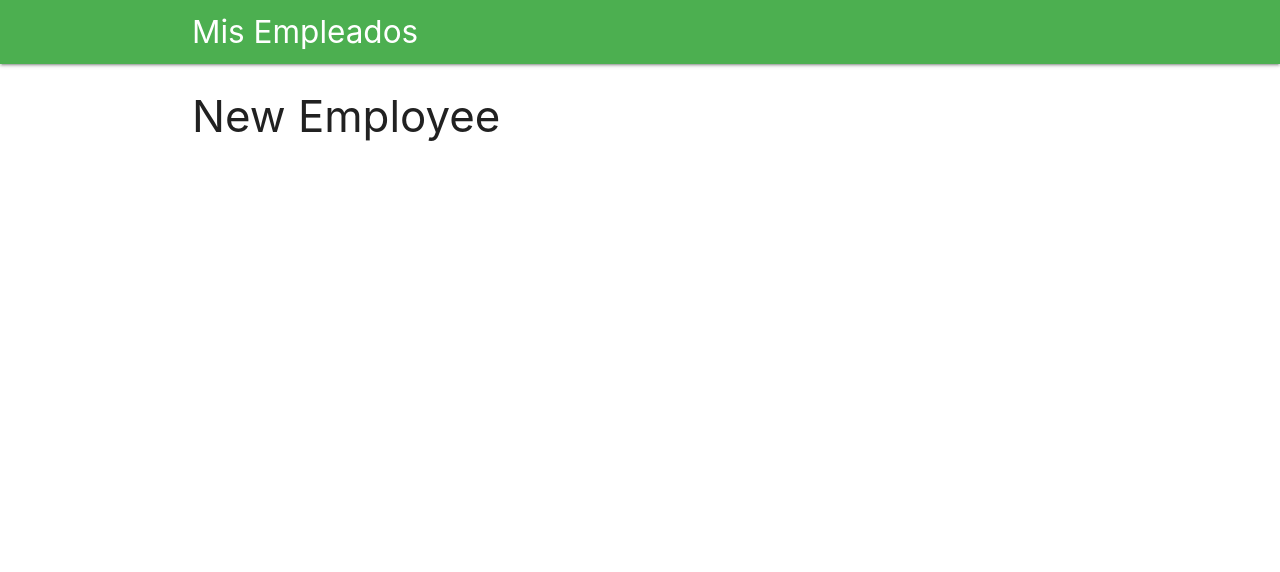
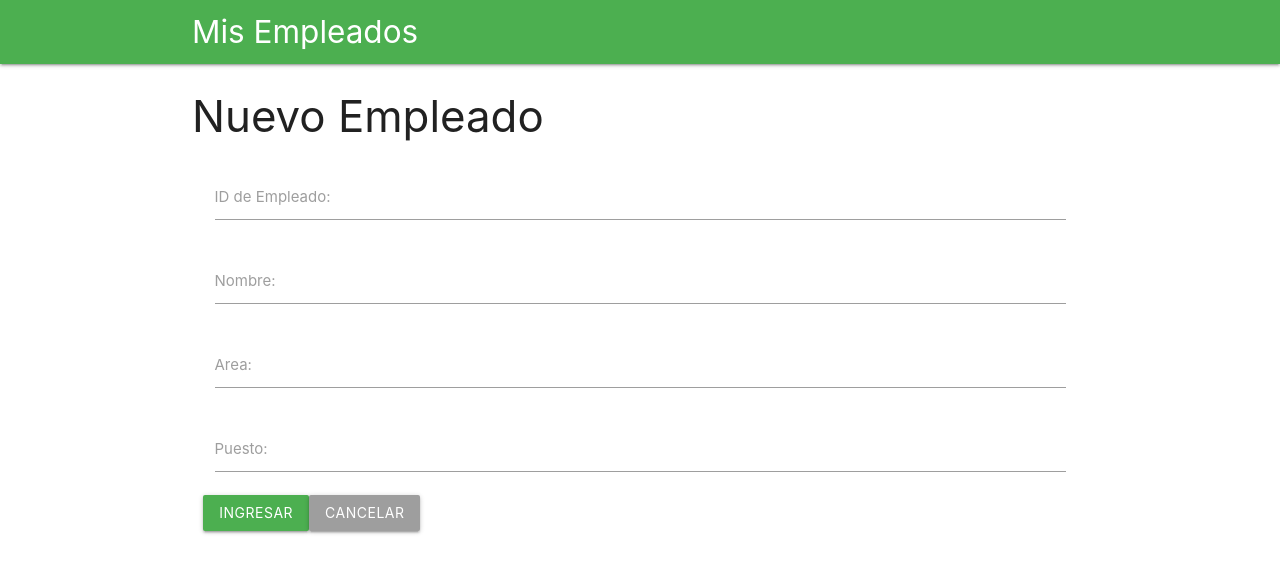
Before and after one commit to deficts/Employee-Manager, a Vue app: page /#/new in a window 1280 px wide. Shown: the top 572 px of the page. Built offline with nearby package versions, Linux system fonts and the light colour scheme.

Commit message:
creating new employee component

```diff
--- a/src/components/NewEmployee.vue
+++ b/src/components/NewEmployee.vue
@@ -1,17 +1,54 @@
 <template>
 <div id="new-employee">
   <h3>
-    New Employee
+    Nuevo Empleado
   </h3>
+  <div class="row">
+    <form @submit.prevent="saveEmployee" class="col s12">
+      <div class="input-field col s12">
+        <input type="text" v-model="id_empleado" required>
+        <label> ID de Empleado: </label>
+      </div>
+      <div class="input-field col s12">
+        <input type="text" v-model="nombre" required>
+        <label> Nombre: </label>
+      </div>
+      <div class="input-field col s12">
+        <input type="text" v-model="area" required>
+        <label> Area: </label>
+      </div>
+      <div class="input-field col s12 ">
+        <input type="text" v-model="puesto" required>
+        <label> Puesto: </label>
+      </div>
+      <button type="submit" class="btn green">Ingresar</button>
+      <router-link to="/" class="btn grey">Cancelar</router-link>
+    </form>
+  </div>
 </div>
 </template>
 
 <script>
+import db from './firebaseInit'
   export default{
     name:'new-employee',
     data(){
       return{
-
+        'id_empleado': null,
+        'nombre': null,
+        'area': null,
+        'puesto': null
+      }
+    },
+    methods: {
+      saveEmployee(){
+        db.collection('Empleados').add({
+          id_empleado: this.id_empleado,
+          nombre: this.nombre,
+          area: this.area,
+          puesto: this.puesto
+        }).then(docRef => this.$router.push('/'))
+          .catch(error => console.log(err))
       }
     }
   }
```
